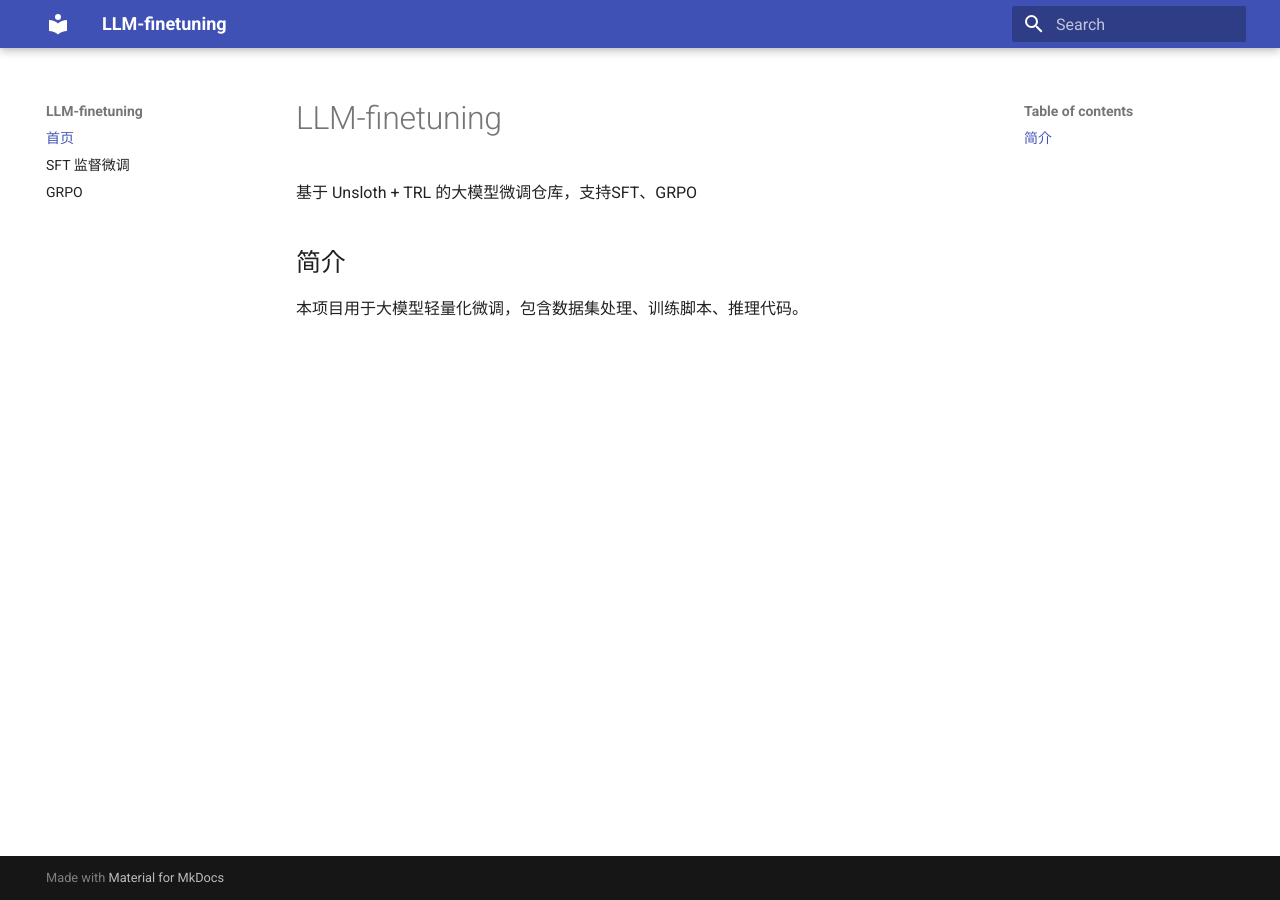
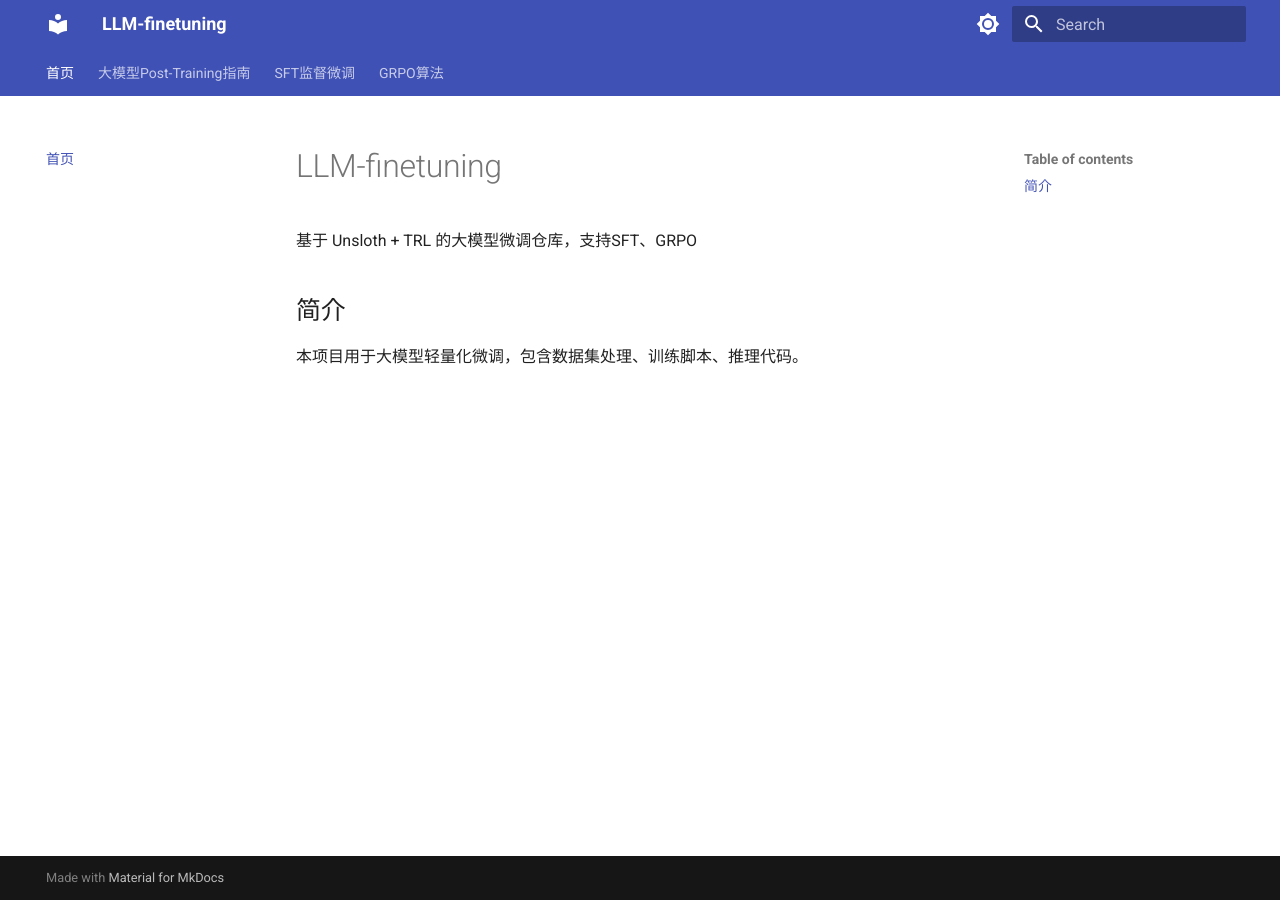
Before and after one commit to LXXXR0/LLM-finetuning, an MkDocs documentation site: the page built from docs/index.md, in a window 1280 px wide. Built offline with MkDocs 1.6.1 and Material for MkDocs 9.7.7, drawn with Linux system fonts in a browser that asks for light colours.

Commit message:
Update mkdocs.yml with new navigation and settings

```diff
--- a/mkdocs.yml
+++ b/mkdocs.yml
@@ -1,7 +1,57 @@
+# site_name: LLM-finetuning
+# theme:
+#   name: material
+# nav:
+#   - 首页: index.md
+#   - SFT 监督微调: sft.md
+#   - GRPO: grpo.md
+
 site_name: LLM-finetuning
+site_url: https://lxxxr0.github.io/LLM-finetuning/
+site_description: 大模型后训练笔记 SFT/GRPO/RLHF
+
 theme:
   name: material
+  features:
+    - navigation.tabs
+    - navigation.sections
+    - navigation.expand
+    - navigation.top
+    - search.suggest
+    - search.highlight
+  palette:
+    - scheme: default
+      primary: indigo
+      accent: indigo
+      toggle:
+        icon: material/brightness-7
+        name: 切换暗色模式
+    - scheme: slate
+      primary: indigo
+      accent: indigo
+      toggle:
+        icon: material/brightness-4
+        name: 切换亮色模式
+
+plugins:
+  - search:
+      lang: zh
+
+markdown_extensions:
+  - toc:
+      permalink: true
+  - pymdownx.highlight:
+      anchor_linenums: true
+  - pymdownx.superfences
+  - pymdownx.arithmatex:
+      generic: true
+
+extra_javascript:
+  - https://cdn.jsdelivr.net/npm/mathjax@3/es5/tex-mml-chtml.js
+
+# ========== 这里就是侧边导航，新增md文件就在这里加一行 ==========
 nav:
   - 首页: index.md
-  - SFT 监督微调: sft.md
-  - GRPO: grpo.md
+  - 大模型Post-Training指南: 大模型Post-Training指南：从SFT到GRPO.md
+  - SFT监督微调: sft.md
+  - GRPO算法: grpo.md
```
